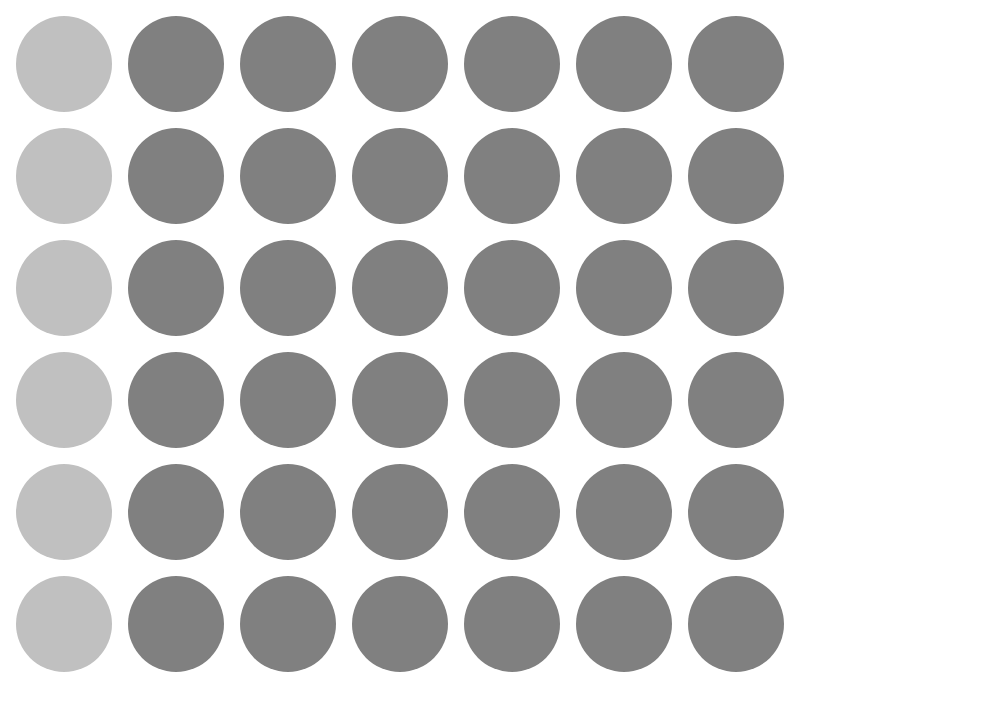
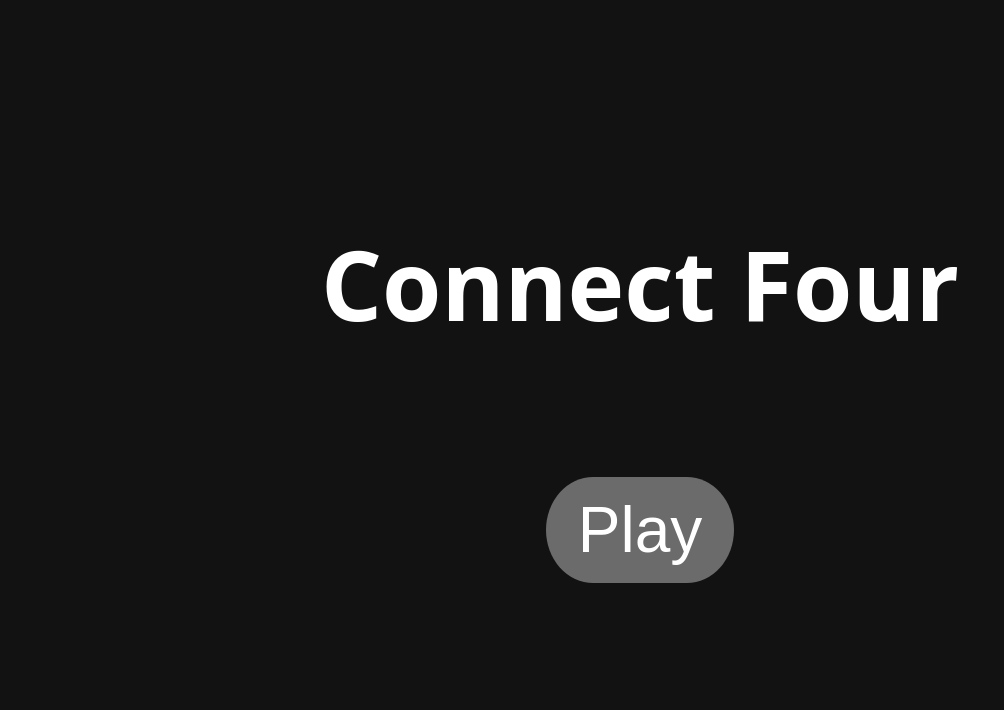
Before and after one commit to aeiiver/connectfour-web, a SvelteKit app: page / in a window 1280 px wide. Shown: the top 710 px of the page, without its empty margins (0-1004 px from the left). Built offline with nearby package versions, Linux system fonts and the light colour scheme.

Commit message:
keep implementing more

```diff
--- a/src/lib/game.ts
+++ b/src/lib/game.ts
@@ -1,21 +1,24 @@
-type GameState =
+import { None, Some, type Option } from "./option"
+import { Err, Ok, type Result } from "./result"
+
+export type GameState =
     | { type: 'PlayerTurn', player: Player }
     | { type: 'GameIsOver', outcome: Outcome }
 
-type Player =
+export type Player =
     | 'Player1'
     | 'Player2'
 
-type Outcome =
+export type Outcome =
     | { type: 'PlayerOneWon', cells: Cell[] }
     | { type: 'PlayerTwoWon', cells: Cell[] }
     | { type: 'Tie' }
 
-type Cell =
+export type Cell =
     | { type: 'Filled', player: Player }
     | { type: 'Empty' }
 
-type GameError =
+export type GameError =
     | 'GameIsOver'
     | 'ColumnOutOfBounds'
     | 'ColumnIsFull'
@@ -40,7 +43,7 @@ export class Game {
             [{ type: 'Empty' }, { type: 'Empty' }, { type: 'Empty' }, { type: 'Empty' }, { type: 'Empty' }, { type: 'Empty' }, { type: 'Empty' },],
             [{ type: 'Empty' }, { type: 'Empty' }, { type: 'Empty' }, { type: 'Empty' }, { type: 'Empty' }, { type: 'Empty' }, { type: 'Empty' },],
             [{ type: 'Empty' }, { type: 'Empty' }, { type: 'Empty' }, { type: 'Empty' }, { type: 'Empty' }, { type: 'Empty' }, { type: 'Empty' },],
-        ]; // Yes
+        ];
     }
 
     public reset(): void {
@@ -52,7 +55,7 @@ export class Game {
             [{ type: 'Empty' }, { type: 'Empty' }, { type: 'Empty' }, { type: 'Empty' }, { type: 'Empty' }, { type: 'Empty' }, { type: 'Empty' },],
             [{ type: 'Empty' }, { type: 'Empty' }, { type: 'Empty' }, { type: 'Empty' }, { type: 'Empty' }, { type: 'Empty' }, { type: 'Empty' },],
             [{ type: 'Empty' }, { type: 'Empty' }, { type: 'Empty' }, { type: 'Empty' }, { type: 'Empty' }, { type: 'Empty' }, { type: 'Empty' },],
-        ]; // Yes
+        ];
     }
 
     public play(colnum: number): Result<void, GameError> {
@@ -92,7 +95,7 @@ export class Game {
     }
 
     private get checkWinner(): Option<Outcome> {
-        // Horizontal lines
+        /* Horizontal lines */
         for (let row = 0; row < this.height; ++row) {
             for (let col = 0; col < this.width - 3; ++col) {
                 const cell1 = this.board_[row][col + 0]
@@ -115,7 +118,7 @@ export class Game {
             }
         }
 
-        // Vertical lines
+        /* Vertical lines */
         for (let row = 0; row < this.height - 3; ++row) {
             for (let col = 0; col < this.width; ++col) {
                 const cell1 = this.board_[row + 0][col]
@@ -138,7 +141,7 @@ export class Game {
             }
         }
 
-        // Diagonals: top-left -> bottom-right
+        /* Diagonals: top-left -> bottom-right */
         for (let row = 0; row < this.height - 3; ++row) {
             for (let col = 0; col < this.width - 3; ++col) {
                 const cell1 = this.board_[row + 0][col + 0]
@@ -161,7 +164,7 @@ export class Game {
             }
         }
 
-        // Diagonals: top-right -> bottom-left
+        /* Diagonals: top-right -> bottom-left */
         for (let row = 0; row < this.height - 3; ++row) {
             for (let col = 3; col < this.width; ++col) {
                 const cell1 = this.board_[row + 0][col - 0]
@@ -191,11 +194,11 @@ export class Game {
         return None()
     }
 
-    private get height(): number {
+    public get height(): number {
         return this.board_.length;
     }
 
-    private get width(): number {
+    public get width(): number {
         return this.board_.at(0)!.length;
     }
 }
--- a/src/lib/option.ts
+++ b/src/lib/option.ts
@@ -1,11 +1,11 @@
-type Option<T> =
+export type Option<T> =
     | { is_present: true, value: T }
     | { is_present: false }
 
-function Some<T>(value: T): Option<T> {
+export function Some<T>(value: T): Option<T> {
     return { is_present: true, value }
 }
 
-function None<T>(): Option<T> {
+export function None<T>(): Option<T> {
     return { is_present: false }
 }
--- a/src/lib/result.ts
+++ b/src/lib/result.ts
@@ -1,11 +1,11 @@
-type Result<T, E> =
+export type Result<T, E> =
     | { is_ok: true, value: T }
     | { is_ok: false, error: E }
 
-function Ok<T, E>(value: T): Result<T, E> {
+export function Ok<T, E>(value: T): Result<T, E> {
     return { is_ok: true, value }
 }
 
-function Err<T, E>(error: E): Result<T, E> {
+export function Err<T, E>(error: E): Result<T, E> {
     return { is_ok: false, error }
 }
--- a/src/routes/+page.svelte
+++ b/src/routes/+page.svelte
@@ -1,78 +1,31 @@
 <script lang="ts">
-  import { Game } from '$lib';
+  import Menu from './Menu.svelte';
+  import Game from './Game.svelte';
 
-  let game = new Game();
-  $: board = game.board
-  $: state = game.state
-
-  let mousecol = 0;
-
-  function play(col: number): void {
-    let res = game.play(col);
-    if (!res.is_ok) {
-      if (res.error === 'GameIsOver') { return }
-      if (res.error === 'ColumnOutOfBounds') { return }
-      if (res.error === 'ColumnIsFull') { alert('you dumbass') }
-    }
-    game = game; // What a reactive moment
-  }
-
-  function playWithKeyboard(event: KeyboardEvent, col: number): void {
-    if (event.key !== ' ') { return }
-    play(col)
-  }
-
-  function doNothing(): void {}
+  let youWantPlayToLetsPlay = false;
 </script>
 
-<div class="board">
-  {#each board as row, rownum}
-    <div class="row">
-      {#each row as cell, col}
-        <div
-             role='cell'
-             tabindex='{parseInt(`1${rownum}`)}'
-             on:click={() => play(col)}
-             on:keyup={(e) => playWithKeyboard(e, col)}
-             on:focus={doNothing}
-             on:mouseover={() => mousecol = col}>
-          <div class="cell col{col}"
-            class:empty={cell.type === 'Empty'}
-            class:player-one={cell.type === 'Filled' && cell.player === 'Player1'}
-            class:player-two={cell.type === 'Filled' && cell.player === 'Player2'}
-            class:highlighted={state.type === 'PlayerTurn' && mousecol === col}
-            class:highlighteded={state.type === 'GameIsOver' && state.outcome.type !== 'Tie' && cell.type === 'Filled' && state.outcome.cells.includes(cell)}>
-          </div>
-        </div>
-      {/each}
-    </div>
-  {/each}
+<div class="center-content">
+  {#if youWantPlayToLetsPlay}
+    <Game />
+  {:else}
+    <Menu on:click={() => (youWantPlayToLetsPlay = true)} />
+  {/if}
 </div>
 
 <style>
-  .row {
-    display: flex;
-    flex-direction: row;
+  :global(:where(html, body)) {
+    color-scheme: dark;
+    margin: 0;
+    height: 100%;
+    font-family: system-ui, -apple-system, BlinkMacSystemFont, 'Segoe UI', Roboto, Oxygen, Ubuntu,
+      Cantarell, 'Open Sans', 'Helvetica Neue', sans-serif;
   }
 
-  .cell {
-    background-color: gray;
-    width: 6rem;
-    height: 6rem;
-    margin: 0.5rem;
-    border-radius: 100%;
-  }
-  .highlighted {
-    filter: brightness(150%);
-  }
-  .highlighteded {
-    filter: brightness(200%);
-  }
-
-  .player-one {
-    background-color: darkred;
-  }
-  .player-two {
-    background-color: darkgoldenrod;
+  .center-content {
+    display: grid;
+    align-items: center;
+    justify-content: center;
+    height: 100%;
   }
 </style>
--- /dev/null
+++ b/src/routes/Game.svelte
@@ -0,0 +1,115 @@
+<script lang="ts">
+	import { Game } from '$lib';
+
+	let game = new Game();
+	$: board = game.board;
+	$: state = game.state;
+
+	let focusCol = 0;
+
+	function play(col: number): void {
+		let res = game.play(col);
+		if (!res.is_ok) {
+			if (res.error === 'GameIsOver') {
+				return;
+			} else if (res.error === 'ColumnOutOfBounds') {
+				return;
+			} else if (res.error === 'ColumnIsFull') {
+				return;
+			}
+		}
+		/* What a reactive moment */
+		game = game;
+	}
+
+	function playWithKeyboard(event: KeyboardEvent, col: number): void {
+		if (event.key === 'ArrowLeft' || event.code === 'KeyJ') {
+			if (focusCol > 0) {
+				focusCol--;
+			}
+		} else if (event.key === 'ArrowRight' || event.code === 'KeyL') {
+			if (focusCol < game.width - 1) {
+				focusCol++;
+			}
+		} else if (
+			event.key === 'ArrowDown' ||
+			event.key === 'Enter' ||
+			event.key === ' ' ||
+			event.code === 'KeyK'
+		) {
+			play(col);
+		}
+	}
+</script>
+
+<div>
+	{#each board as row, rownum}
+		<div class="row">
+			{#each row as cell, colnum}
+				<div
+					role="cell"
+					on:click={() => play(focusCol)}
+					on:keydown={(e) => playWithKeyboard(e, focusCol)}
+					on:mouseover={() => (focusCol = colnum)}
+					on:focus={() => (focusCol = colnum)}
+					tabindex={rownum}
+				>
+					<div
+						class="cell col{colnum}"
+						class:empty={cell.type === 'Empty'}
+						class:player-one={cell.type === 'Filled' && cell.player === 'Player1'}
+						class:player-two={cell.type === 'Filled' && cell.player === 'Player2'}
+						class:highlight-grays={cell.type === 'Empty' &&
+							focusCol === colnum &&
+							state.type === 'PlayerTurn'}
+						class:highlighted={state.type === 'GameIsOver' &&
+							state.outcome.type !== 'Tie' &&
+							cell.type === 'Filled' &&
+							state.outcome.cells.includes(cell)}
+						class:decolored={state.type === 'GameIsOver' &&
+							state.outcome.type !== 'Tie' &&
+							(cell.type === 'Empty' ||
+								(cell.type === 'Filled' && !state.outcome.cells.includes(cell)))}
+						style:transition={state.type === 'GameIsOver' ? 'filter 200ms' : ''}
+					/>
+				</div>
+			{/each}
+		</div>
+	{/each}
+</div>
+
+<style>
+	.row {
+		display: flex;
+		flex-direction: row;
+	}
+
+	.cell {
+		background-color: #404040;
+		width: 12vh;
+		height: 12vh;
+		margin: 0.5vh;
+		border-radius: 100%;
+	}
+
+	:focus {
+		outline: none;
+	}
+
+	.highlight-grays {
+		filter: brightness(150%);
+	}
+	.highlighted {
+		filter: brightness(150%);
+	}
+	.decolored {
+		filter: brightness(80%) saturate(40%);
+	}
+
+	.player-one {
+		background-color: darkred;
+	}
+	.player-two {
+		background-color: darkgoldenrod;
+	}
+</style>
--- /dev/null
+++ b/src/routes/Menu.svelte
@@ -0,0 +1,22 @@
+<div class="center">
+	<h1 style:font-size="12vh">Connect Four</h1>
+	<div class="spacer" />
+	<button style:font-size="8vh" on:click>Play</button>
+	<div class="spacer" />
+</div>
+
+<style>
+	.spacer {
+		height: 8vh;
+	}
+
+	.center {
+		text-align: center;
+	}
+
+	button {
+		border: none;
+		padding: 2vh 4vh;
+		border-radius: 25% / 50%;
+	}
+</style>
```
Also changed, not shown: src/lib/clickoutside.ts (added, +19 -0 lines).
